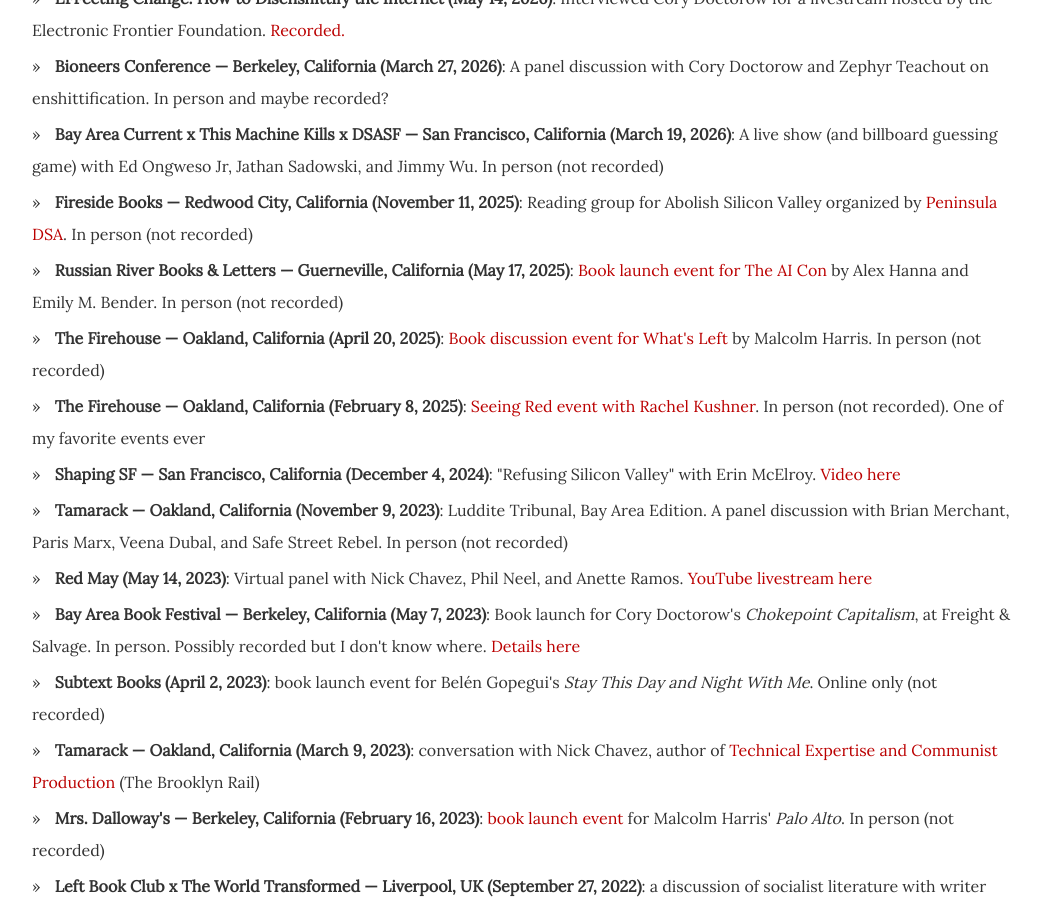
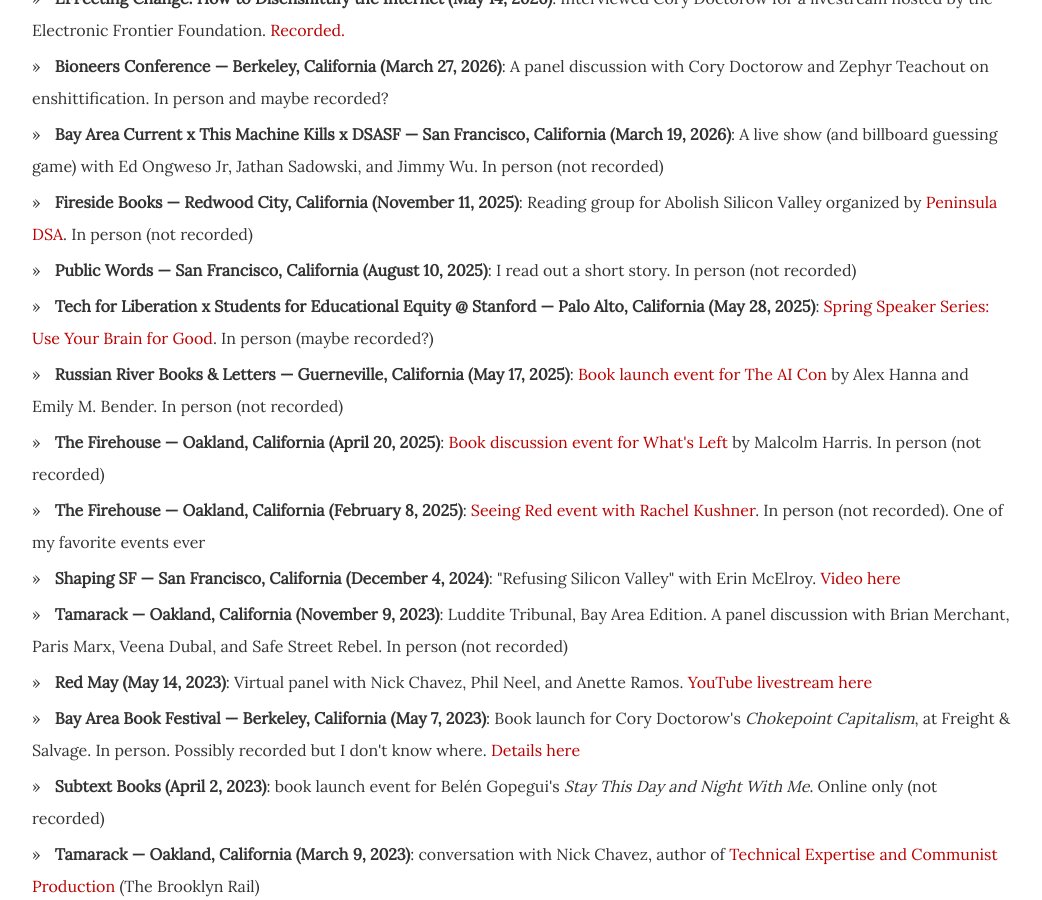
Before and after one commit to dellsystem/dellsystem.github.io, a Jekyll site: the page built from speaking/index.html, in a window 1280 px wide and 900 px high, scrolled down 3599 px. Shown: the whole window, without its empty margins (128-1170 px from the left). Built offline with Jekyll 4.4.1, drawn with Linux system fonts in a browser that asks for light colours.

Commit message:
Add missing speaking events from 2025

```diff
--- a/_includes/past.html
+++ b/_includes/past.html
@@ -11,6 +11,8 @@
     <li><strong>Bioneers Conference &mdash; Berkeley, California (March 27, 2026)</strong>: A panel discussion with Cory Doctorow and Zephyr Teachout on enshittification. In person and maybe recorded?</li>
     <li><strong>Bay Area Current x This Machine Kills x DSASF &mdash; San Francisco, California (March 19, 2026)</strong>: A live show (and billboard guessing game) with Ed Ongweso Jr, Jathan Sadowski, and Jimmy Wu. In person (not recorded)</li>
     <li><strong>Fireside Books &mdash; Redwood City, California (November 11, 2025)</strong>: Reading group for Abolish Silicon Valley organized by <a href="https://peninsuladsa.org/political-reading/">Peninsula DSA</a>. In person (not recorded)</li>
+    <li><strong>Public Words &mdash; San Francisco, California (August 10, 2025)</strong>: I read out a short story. In person (not recorded)</li>
+    <li><strong>Tech for Liberation x Students for Educational Equity @ Stanford &mdash; Palo Alto, California (May 28, 2025)</strong>: <a href="https://www.instagram.com/p/DJ5nVaYpaaK/?img_index=1">Spring Speaker Series: Use Your Brain for Good</a>. In person (maybe recorded?)</li>
     <li><strong>Russian River Books &amp; Letters &mdash; Guerneville, California (May 17, 2025)</strong>: <a href="https://thecon.ai/events/">Book launch event for The AI Con</a> by Alex Hanna and Emily M. Bender. In person (not recorded)</li>
     <li><strong>The Firehouse &mdash; Oakland, California (April 20, 2025)</strong>: <a href="https://www.instagram.com/batherslibrary/p/DH4HBDrTQ8Z/">Book discussion event for What's Left</a> by Malcolm Harris. In person (not recorded)</li>
     <li><strong>The Firehouse &mdash; Oakland, California (February 8, 2025)</strong>: <a href="https://www.instagram.com/p/DFOUwPYSNoZ/">Seeing Red event with Rachel Kushner</a>. In person (not recorded). One of my favorite events ever</li>
```
